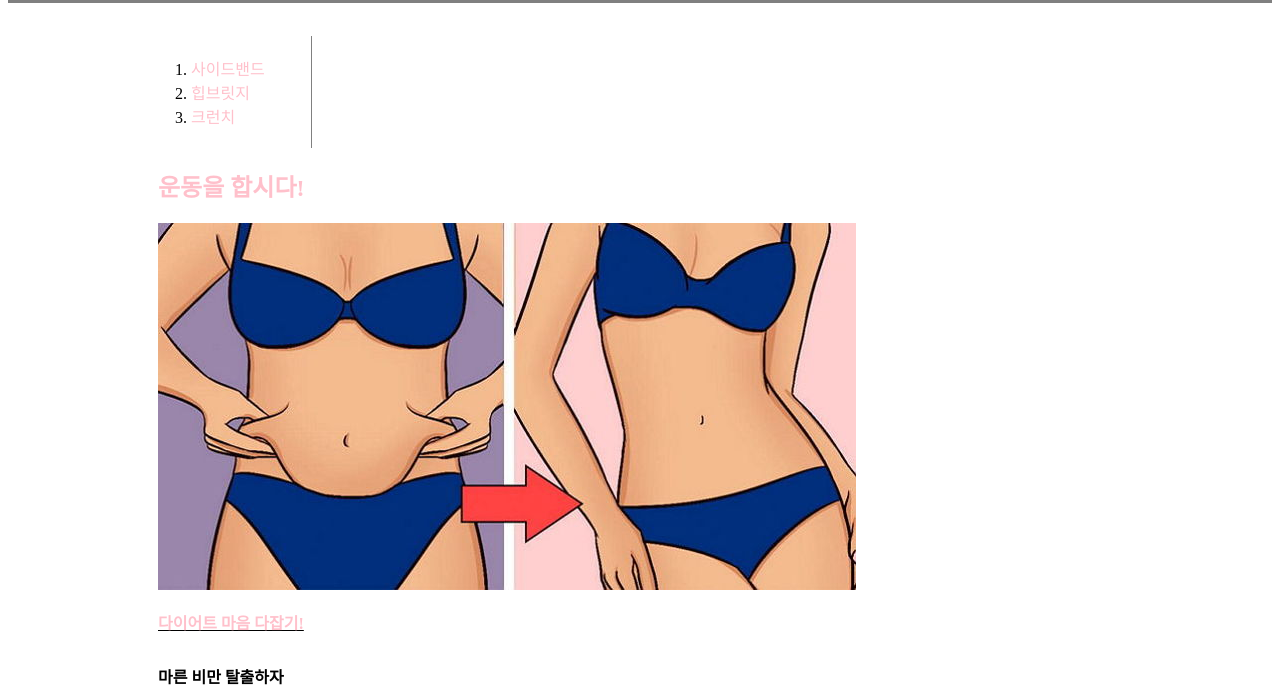
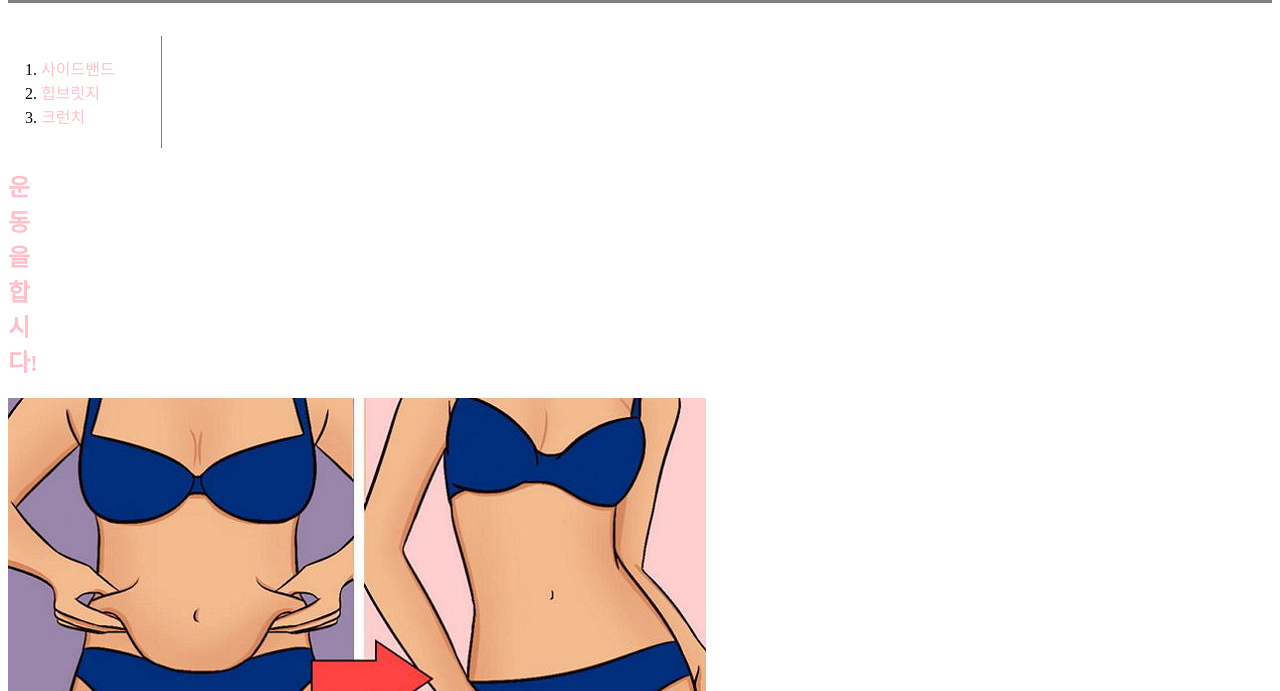
Before and after one commit to wonee79/diet, a plain HTML site: page index.html in a window 1280 px wide. Shown: the part 109-800 px from the top of the page. Drawn offline with Linux system fonts and the light colour scheme.

Commit message:
Add files via upload

```diff
--- a/index.html
+++ b/index.html
@@ -1,9 +1,9 @@
 <!doctype html>
 <style>
-a{color: pink; text-decoration: none}
+a{color: pink; text-decoration: none;}
 h1{font-size: 50px; text-align: center; border: 3px solid gray; display: block;}
 ol{border-right:1px solid gray; margin:0; padding: 20px; width: 100px}
-#grid {display: grid; grid-template-columns: 150px 1fr;}
+#grid {display: grid; grid-template-columns: 0 150px 1fr;}
 #grid ol{padding-left:33px;}
 </style>
 <html>
```
